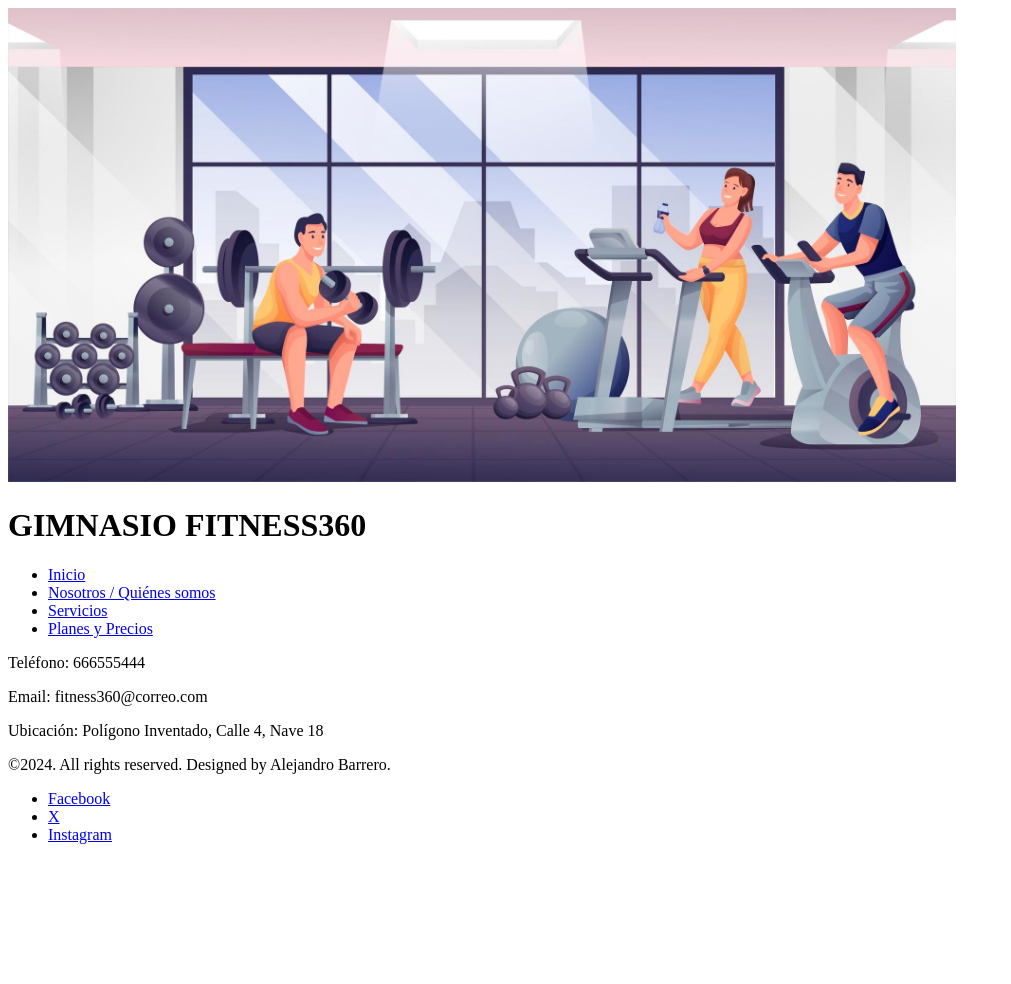
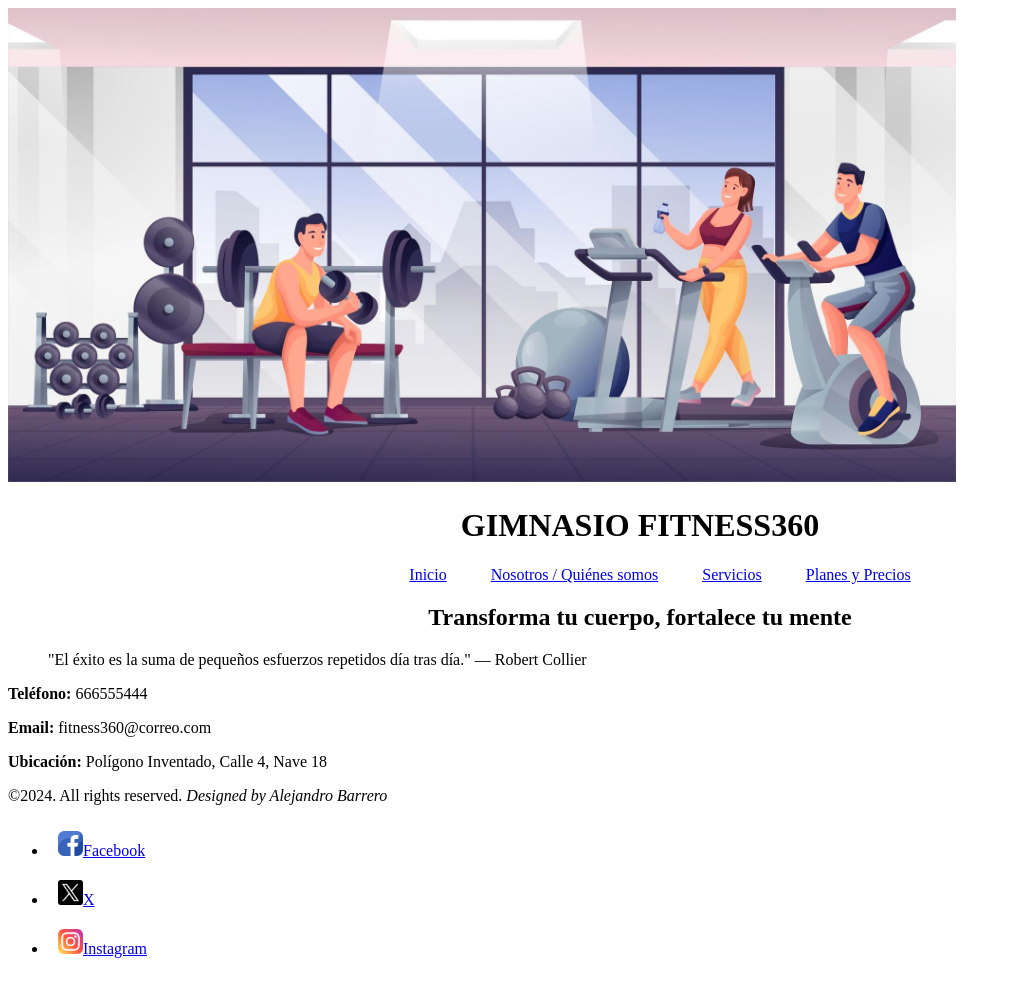
Before and after one commit to AlejBarrero/html5_arquitectura_informacion, a plain HTML site: page index.html in a window 1280 px wide. Shown: the whole page, without its empty margins (0-1011 px from the left). Before the commit the page ends 860 px from the top, so only its background shows below. Drawn offline with Linux system fonts and the light colour scheme.

Commit message:
Estructura basica

```diff
--- a/index.html
+++ b/index.html
@@ -8,29 +8,31 @@
 </head>
 <body>
     <header>
-        <img src="./assets/img/banner.jpeg" alt="Imagen con una mujer haciendo deporte" width="75%" height="auto">
+        <img src="./assets/img/banner.jpeg" alt="Imagen de gente haciendo ejercicio" title="Bienvenido a nuestro gimnasio" width="75%" height="auto">
     </header>
-    <h1>GIMNASIO FITNESS360</h1>
+    <h1 style="text-align: center">GIMNASIO FITNESS360</h1>
     <nav class="menu">
-        <ul>
-            <li><a href="/">Inicio</a></li>
-            <li><a href="/">Nosotros / Quiénes somos</a></li>
-            <li><a href="/">Servicios</a></li>
-            <li><a href="/">Planes y Precios</a></li>
+        <ul style="list-style-type: none; text-align: center">
+            <li style="display: inline; padding:20px;"><a href="/">Inicio</a></li>
+            <li style="display: inline; padding:20px"><a href="/">Nosotros / Quiénes somos</a></li>
+            <li style="display: inline; padding:20px"><a href="/">Servicios</a></li>
+            <li style="display: inline; padding:20px"><a href="/">Planes y Precios</a></li>
         </ul>
     </nav>
     <main>
-
+        <h2 style="text-align: center">Transforma tu cuerpo, fortalece tu mente</h2>
+        <blockquote text-align: center>"El éxito es la suma de pequeños esfuerzos repetidos día tras día."
+            — Robert Collier</blockquote>
     </main>
     <footer>
-            <p>Teléfono: 666555444</p>
-            <p>Email: fitness360@correo.com</p>
-            <p>Ubicación: Polígono Inventado, Calle 4, Nave 18</p>
-            <p>©2024. All rights reserved. Designed by Alejandro Barrero.</p>
+            <p><strong>Teléfono:</strong> 666555444</p>
+            <p><strong>Email:</strong> fitness360@correo.com</p>
+            <p><strong>Ubicación:</strong> Polígono Inventado, Calle 4, Nave 18</p>
+            <p>©2024. All rights reserved. <em>Designed by Alejandro Barrero</em></p>
         <ul>
-            <li><a href="/">Facebook</a></li>
-            <li><a href="/">X</a></li>
-            <li><a href="/">Instagram</a></li>
+            <li style="padding: 10px"><img src="./assets/img/facebook.png" alt="Logo Facebook" width="25px"><a href="/">Facebook</a></li>
+            <li style="padding: 10px"><img src="./assets/img/twitter.png" alt="Logo Twitter(X)" width="25px"><a href="/">X</a></li>
+            <li style="padding: 10px"><img src="./assets/img/instagram.png" alt="Logo Instagram" width="25px"><a href="/">Instagram</a></li>
         </ul>
     </footer>
 </body>
```
Also changed, not shown: assets/img/facebook.png (added), assets/img/instagram.png (added), assets/img/twitter.png (added).
